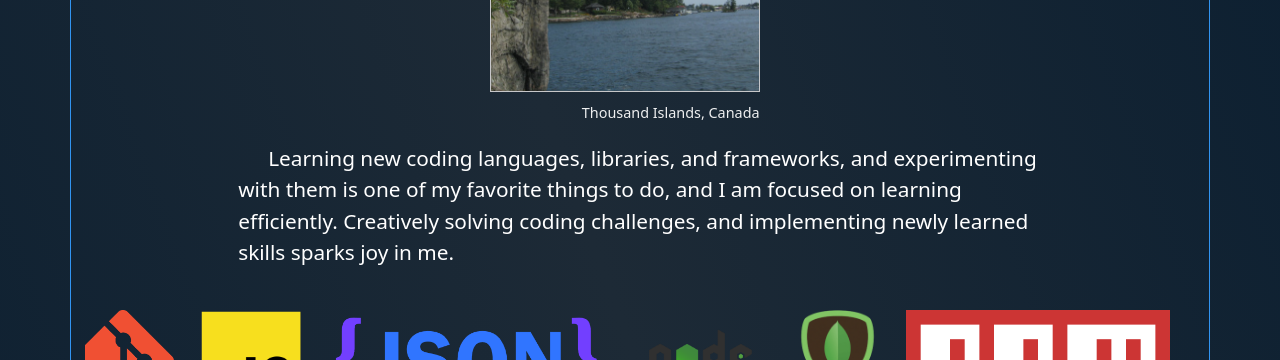
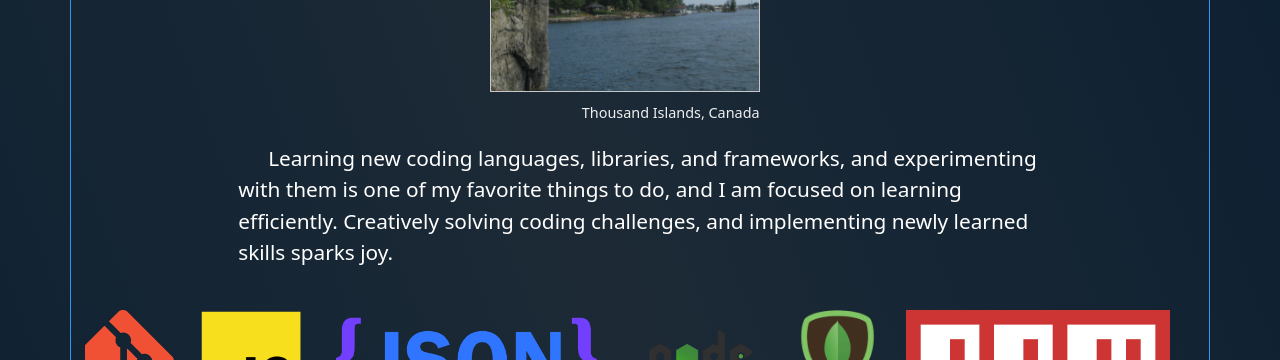
Before and after one commit to RonnygoBOOM/Portfolio-Website, a React (Create React App) app: page / in a window 1280 px wide. Shown: the part 1660-2020 px from the top of the page. Built offline with nearby package versions, Linux system fonts and the light colour scheme; a web font is replaced by a local one.

Commit message:
about text edit

```diff
--- a/src/App.css
+++ b/src/App.css
@@ -130,6 +130,15 @@ h2 {
   text-decoration: none;
 }
 
+@keyframes backgroundposition {
+  from {
+    background-position: right;
+  }
+  to {
+    background-position: left;
+  }
+}
+
 .a-invisible:link {
   text-decoration: none;
   color: white;
@@ -145,15 +154,6 @@ h2 {
 .a-invisible:active {
   text-decoration: none;
   color: white;
-}
-
-@keyframes backgroundposition {
-  from {
-    background-position: right;
-  }
-  to {
-    background-position: left;
-  }
 }
 
 .card-row {
--- a/src/components/AboutComponent.js
+++ b/src/components/AboutComponent.js
@@ -30,7 +30,7 @@ About
 
 </CardImg> */}
 <CardText className="about-text about-text-bottom">
-    Learning new coding languages, libraries, and frameworks, and experimenting with them is one of my favorite things to do, and I am focused on learning efficiently.  Creatively solving coding challenges, and implementing newly learned skills sparks joy in me.
+    Learning new coding languages, libraries, and frameworks, and experimenting with them is one of my favorite things to do, and I am focused on learning efficiently.  Creatively solving coding challenges, and implementing newly learned skills sparks joy.
 </CardText>
 <div className="about-card-images">
     <img src="images/html-logo.png" alt='HTML logo'className="coding-skill-image"></img>
@@ -65,7 +65,6 @@ About
     <img src="images/react-native-logo.png" alt='react-native logo'className="coding-skill-image"></img>
     <img src="images/redux-logo.png" alt='redux logo'className="coding-skill-image"></img>
     <img src="images/rest-logo.png" alt='rest logo'className="coding-skill-image"></img>
-
 </div>
 <CardText className="about-text about-text-bottom">
     When I'm not coding, I spend every waking moment that I can with my wife and two young boys. When I have time and availability solo, or with my family, you might find me hiking, teaching, swimming, kayaking, exploring Disney, woodworking, playing ultimate, cooking, observing wildlife, keeping up with new research, or playing Dungeons and Dragons.
```
